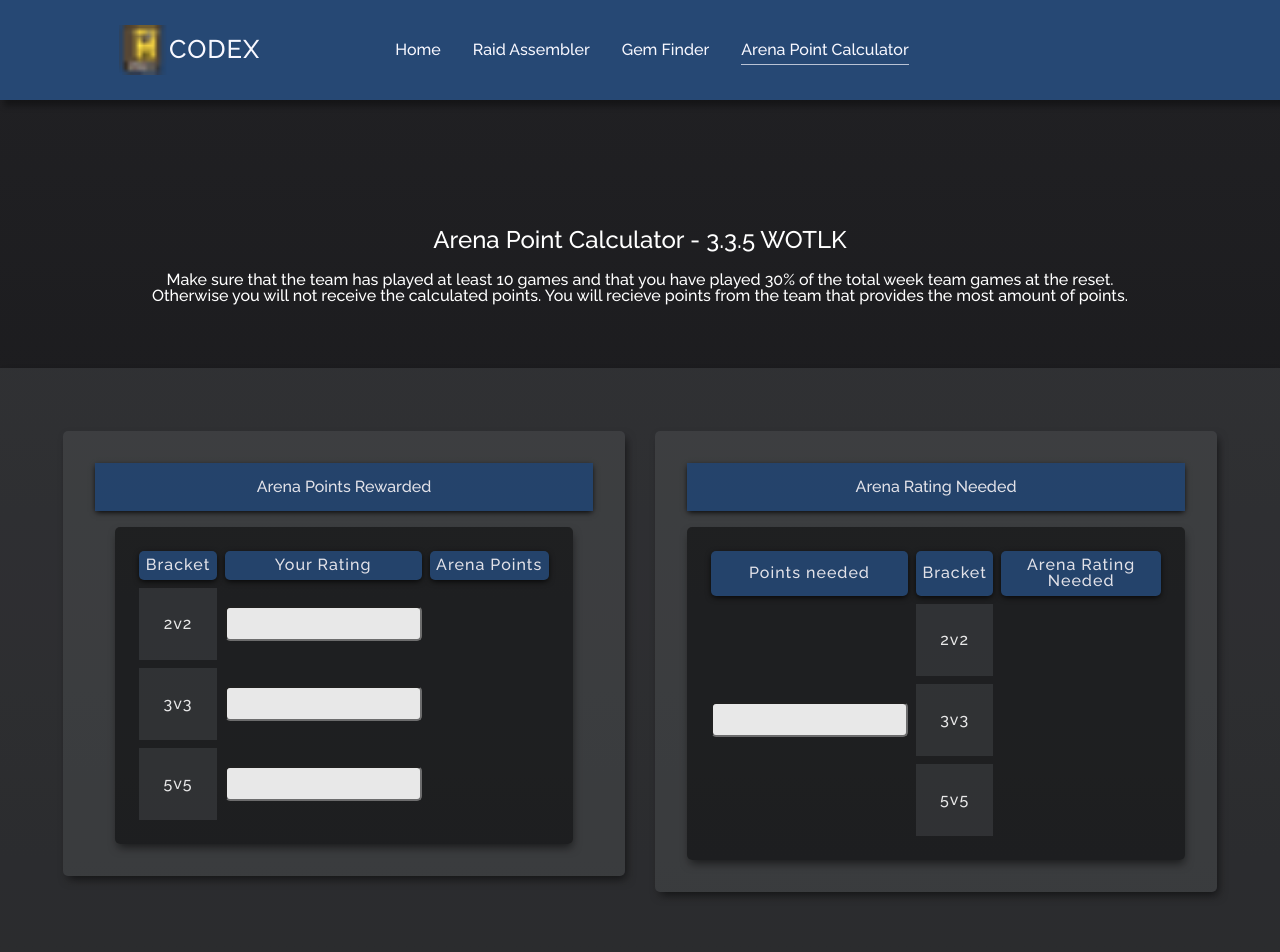
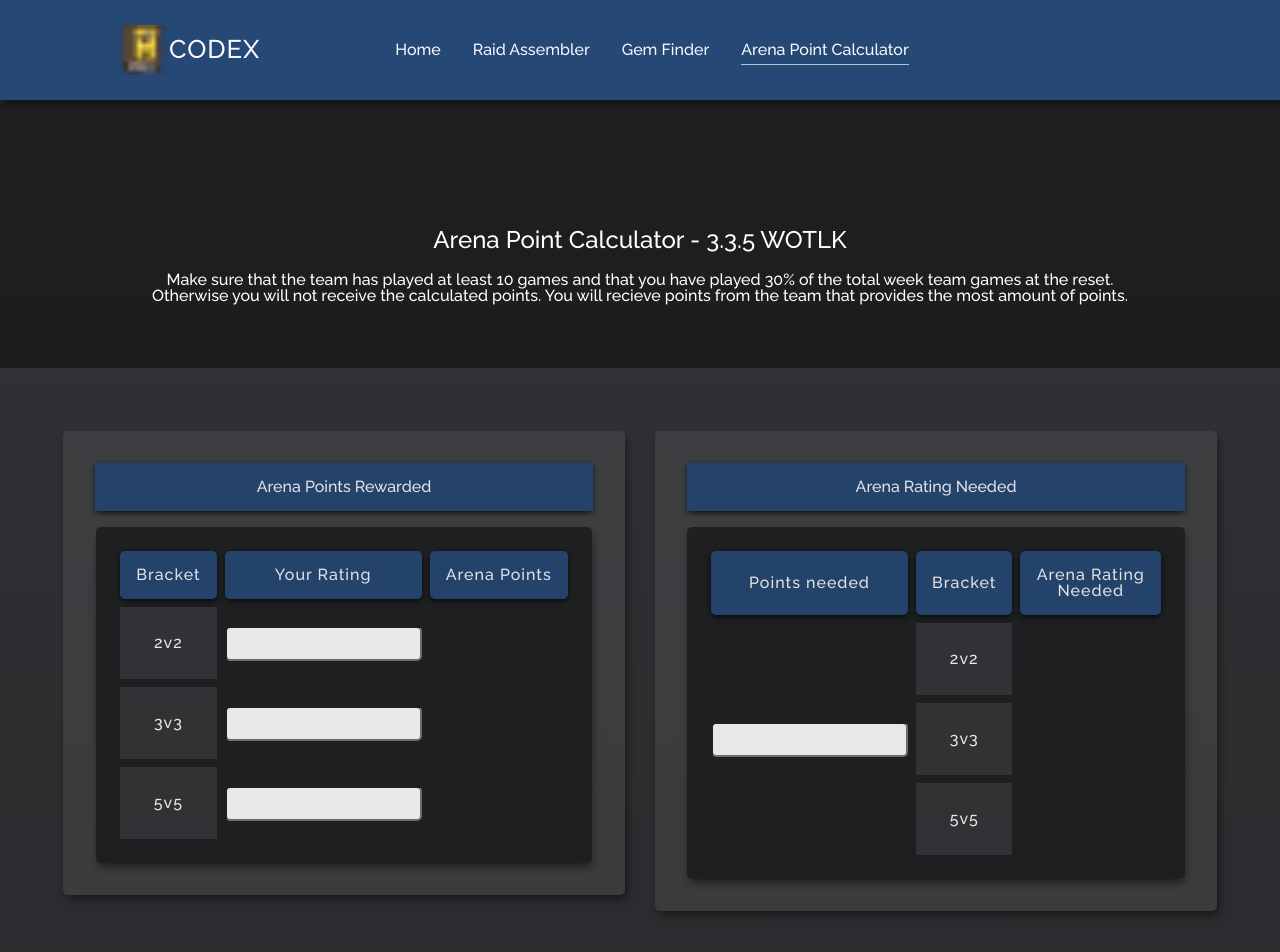
Before and after one commit to MarcusMohns/Codex-Online, a React (Create React App) app: page /arenapointcalculator in a window 1280 px wide. Shown: the top 952 px of the page. Built offline with nearby package versions, Linux system fonts and the light colour scheme.

Commit message:
fixed th being to small on fullscreen

```diff
--- a/src/components/styles/ArenaPointCalculator.styled.js
+++ b/src/components/styles/ArenaPointCalculator.styled.js
@@ -110,6 +110,9 @@ export const ArenaContainer = styled.section`
     }
   }
   @media (min-width: 1200px) {
+    th {
+      padding: 1rem;
+    }
     table {
       padding: 1rem;
       box-shadow: 1px 5px 10px -2px rgba(0, 0, 0, 0.6);
```
